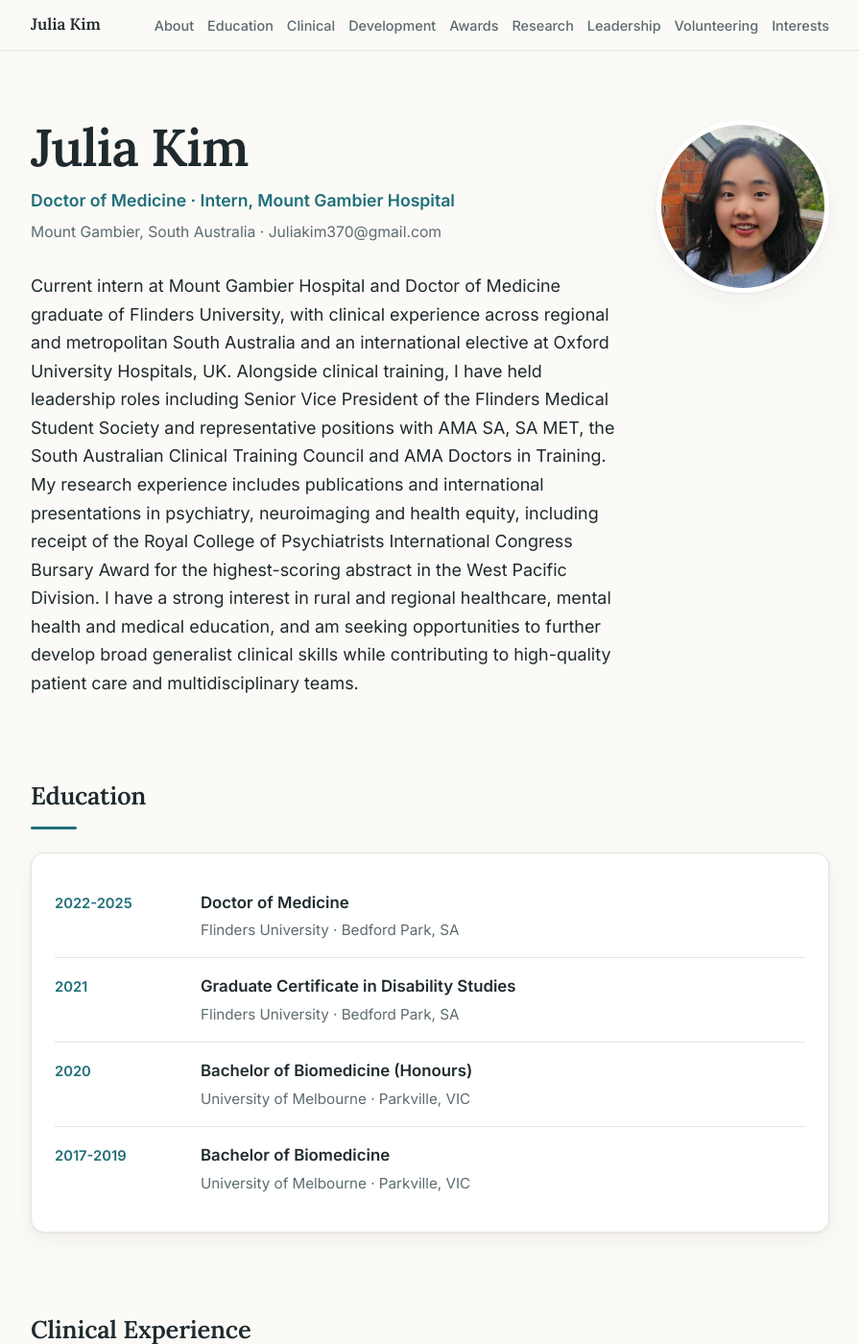
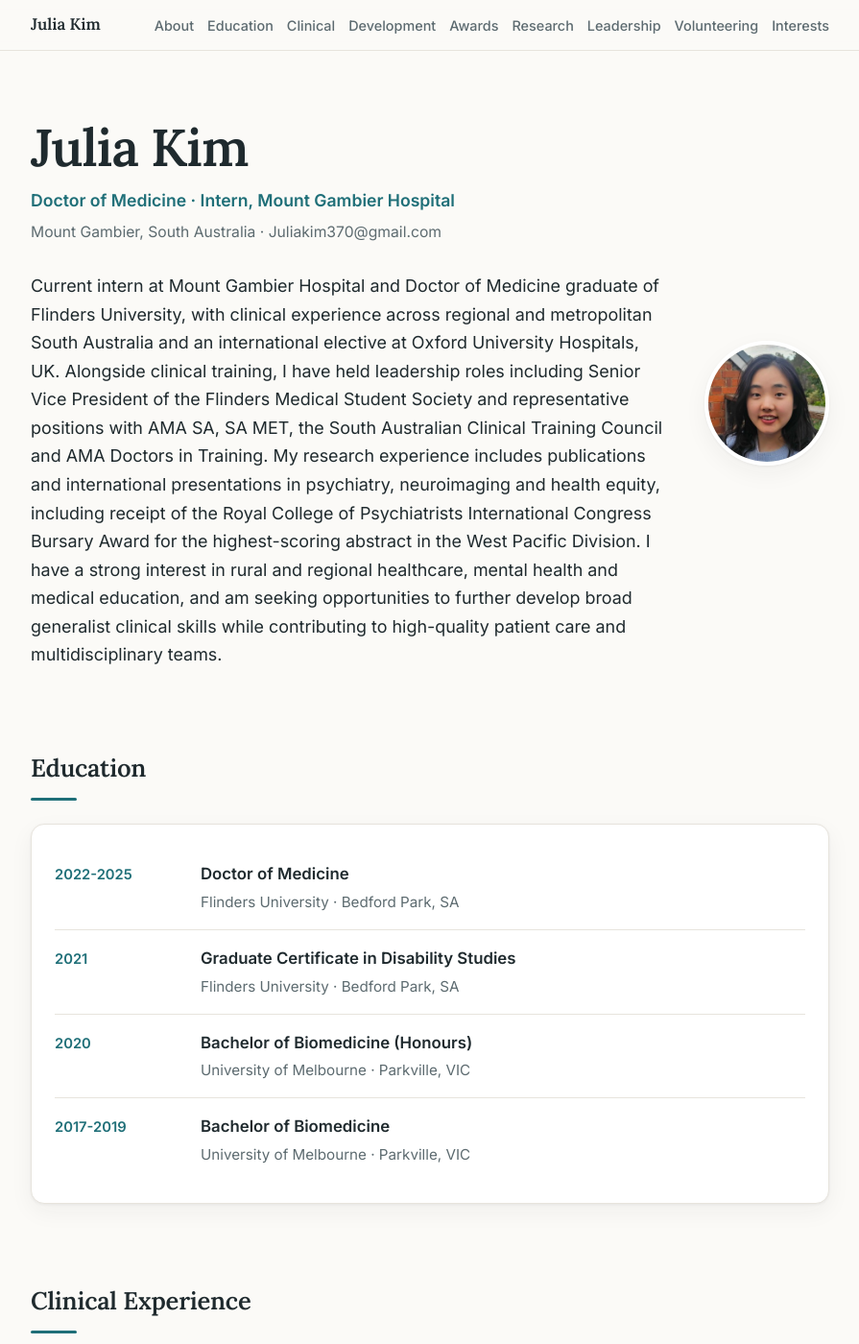
Before and after one commit to juliakim1023/juliakim.github.io, a Jekyll site: the page built from index.html, in a window 1280 px wide and 1400 px high. Shown: the whole window at 96% size, without its empty margins (192-1087 px from the left). Built offline with Jekyll 4.4.1, drawn with Linux system fonts in a browser that asks for light colours.

Commit message:
Make hero headshot smaller (130px) and vertically centered on the right
Co-Authored-By: Claude Opus 4.8 (1M context) <noreply@anthropic.com>

```diff
--- a/assets/css/style.css
+++ b/assets/css/style.css
@@ -77,15 +77,15 @@ section > h2::after {
 }
 
 /* ---------- Hero ---------- */
-.hero { padding-top: 72px; display: flex; gap: 40px; align-items: flex-start; }
+.hero { padding-top: 72px; display: flex; gap: 36px; align-items: center; }
 .hero-text { flex: 1; min-width: 0; }
 .headshot {
   flex-shrink: 0;
-  width: 180px;
-  height: 180px;
+  width: 130px;
+  height: 130px;
   border-radius: 50%;
   object-fit: cover;
-  border: 5px solid var(--surface);
+  border: 4px solid var(--surface);
   box-shadow: var(--shadow);
 }
 .hero h1 {
@@ -167,5 +167,5 @@ footer {
   .entry .period { padding-top: 0; }
   .nav-links { display: none; }
   .hero { flex-direction: column-reverse; align-items: center; text-align: center; gap: 20px; }
-  .headshot { width: 150px; height: 150px; }
+  .headshot { width: 120px; height: 120px; }
 }
```
